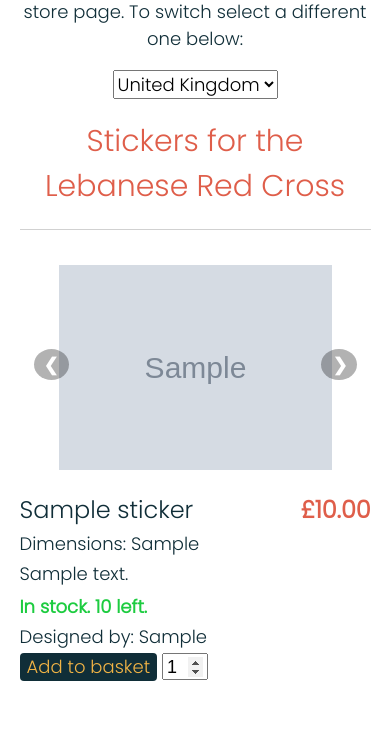
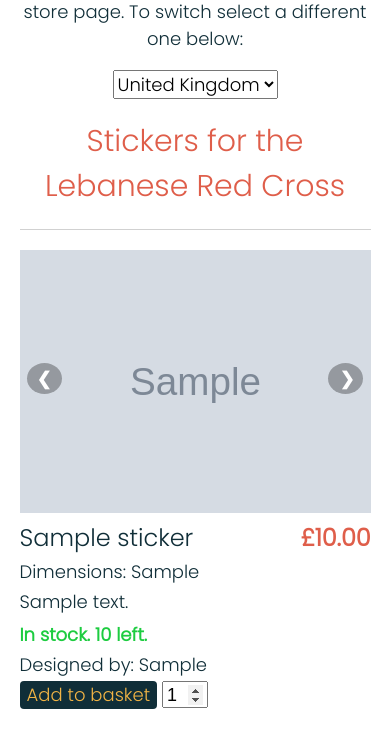
Before and after one commit to yurachistic1/stickingTogether, a Django app: page /store/stickers in a window 390 px wide. Shown: the part 596-1325 px from the top of the page. Before the commit the page ends 1277 px from the top, so only its background shows below. Run offline with Django 3.2, Linux system fonts and the light colour scheme; tables that the repository leaves empty hold one stand-in row (values such as "Sample post"); grey boxes marked "Sample" are stand-in pictures; parts of the project's set-up code (start-up, migrations or seed data) failed here and were passed over; some libraries are stand-ins or nearby versions; some web fonts are replaced.

Commit message:
Integrate multiple images

```diff
--- a/store/static/store/css/collections.css
+++ b/store/static/store/css/collections.css
@@ -15,7 +15,6 @@
 .sticker-images {
   justify-self: center;
   position: relative;
-  padding: 1.5rem 2.5rem 1.5rem 2.5rem;
 }
 
 .sticker-name {
@@ -49,12 +48,12 @@
 }
 
 .prev {
-  left: 0;
+  left: 2%;
 }
 
 /* Position the "next button" to the right */
 .next {
-  right: 0;
+  right: 2%;
   padding: 0.2rem 0.9rem 0.2rem 1.1rem;
 }
 
@@ -135,6 +134,6 @@
 
   .sticker-image {
     margin: 0;
-    width: 70vw;
+    width: 90vw;
   }
 }
--- a/store/templates/store/stickers.html
+++ b/store/templates/store/stickers.html
@@ -36,21 +36,8 @@
     <p class="subheading">Stickers for the Lebanese Red Cross</p>
     {% for sticker in stickers %}
     <div class="border-top sticker">
+
         <div id="{{sticker.id}}" class="sticker-images slideshow-container">
-            <div class="slides{{sticker.id}} fade slides">
-                <img class="sticker-image" src="{{ sticker.image_1.url }}">
-            </div>
-            {% if sticker.image_2 %}
-            <div class="slides{{sticker.id}} fade slides">
-                <img class="sticker-image" src="{{ sticker.image_2.url }}">
-            </div>
-            <a id="pslides{{sticker.id}}" class="prev" onclick="plusSlides(-1, 'slides{{sticker.id}}', 0)">&#10094;</a>
-            <a id="nslides{{sticker.id}}" class="next" onclick="plusSlides(1, 'slides{{sticker.id}}', 0)">&#10095;</a>
-            {% endif %}
-        </div>
-
-
-        <!-- <div id="{{sticker.id}}" class="sticker-images slideshow-container">
 
             {% for img in sticker.stickerimage_set.all %}
                 <div class="slides{{sticker.id}} fade slides">
@@ -59,7 +46,7 @@
             {% endfor %}
             <a id="pslides{{sticker.id}}" class="prev" onclick="plusSlides(-1, 'slides{{sticker.id}}', 0)">&#10094;</a>
             <a id="nslides{{sticker.id}}" class="next" onclick="plusSlides(1, 'slides{{sticker.id}}', 0)">&#10095;</a>
-        </div> -->
+        </div>
 
         <div class="sticker-text">
             <div class="sticker-top">
```
